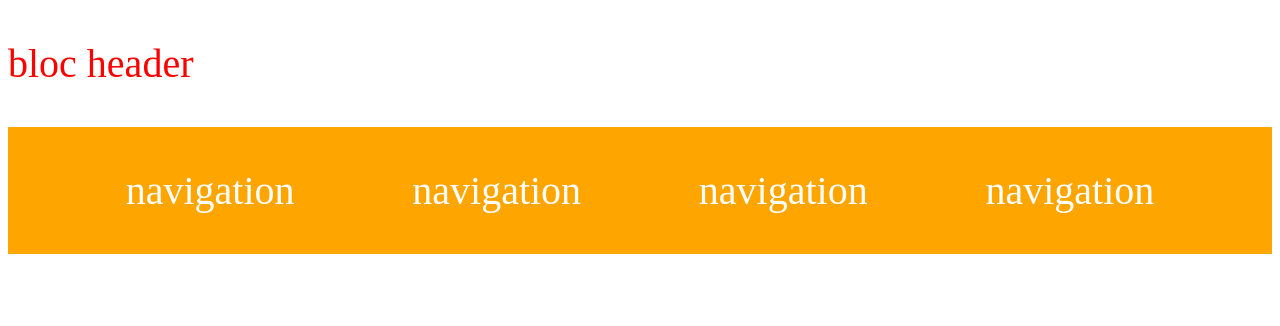
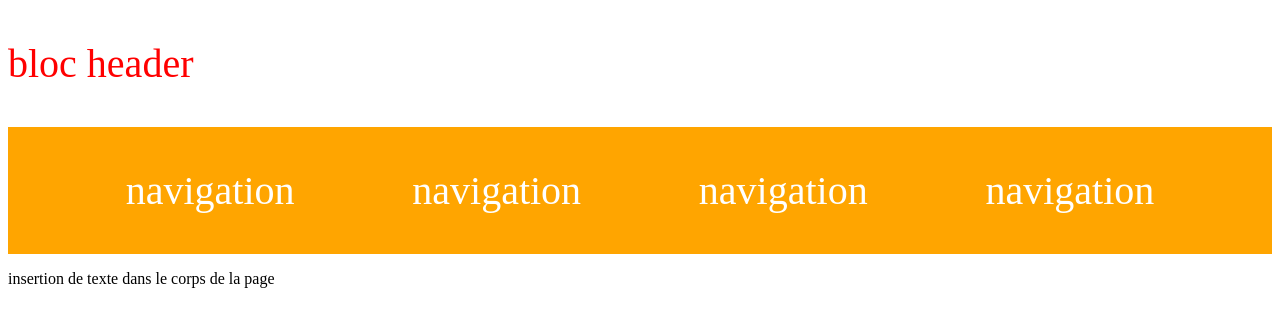
Before and after one commit to frederic75020/sassworkshop, a plain HTML site: page index.html in a window 1280 px wide. Drawn offline with Linux system fonts and the light colour scheme.

Commit message:
modif html

```diff
--- a/index.html
+++ b/index.html
@@ -32,6 +32,8 @@
 
 		</header>
 
+		<p>insertion de texte dans le corps de la page</p>
+
 
 	</body>
 
```
